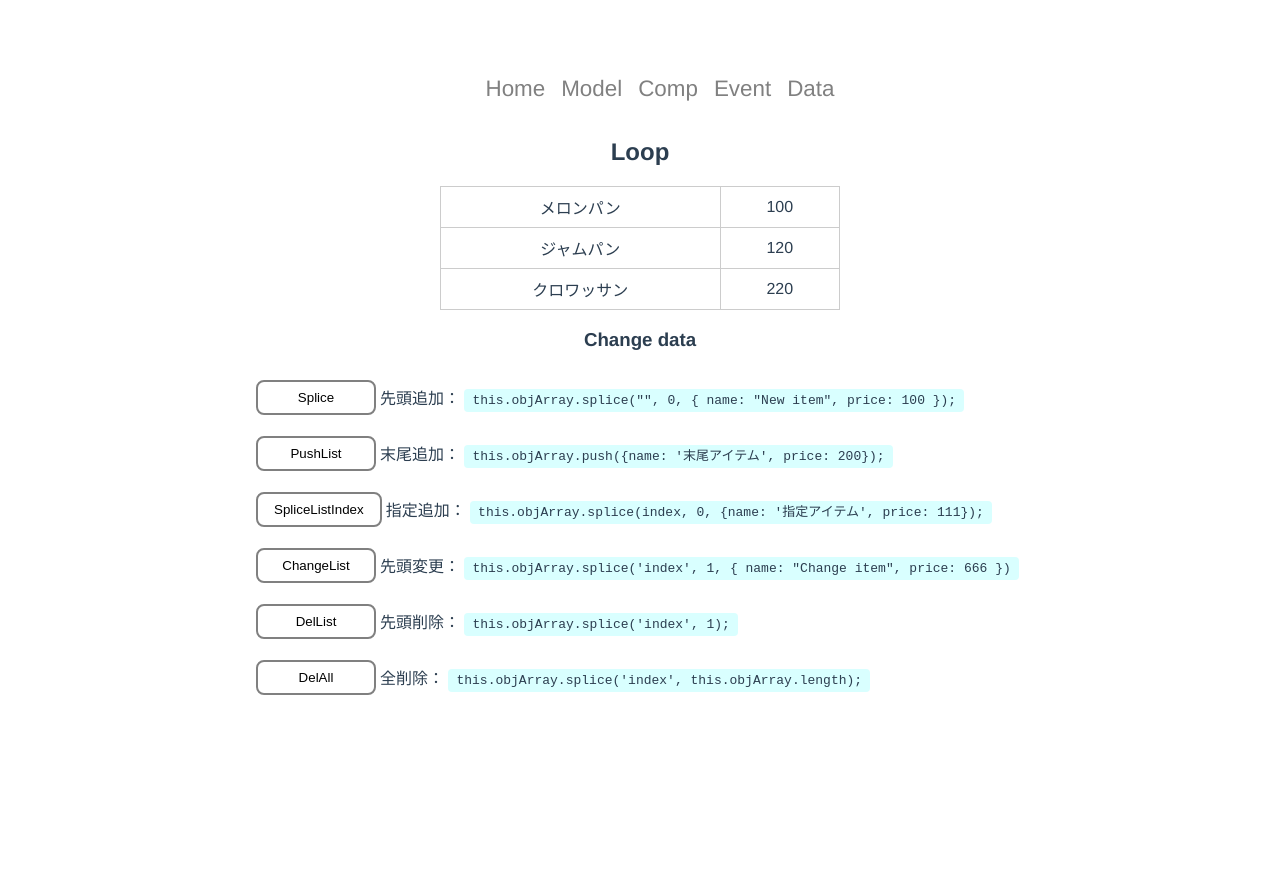
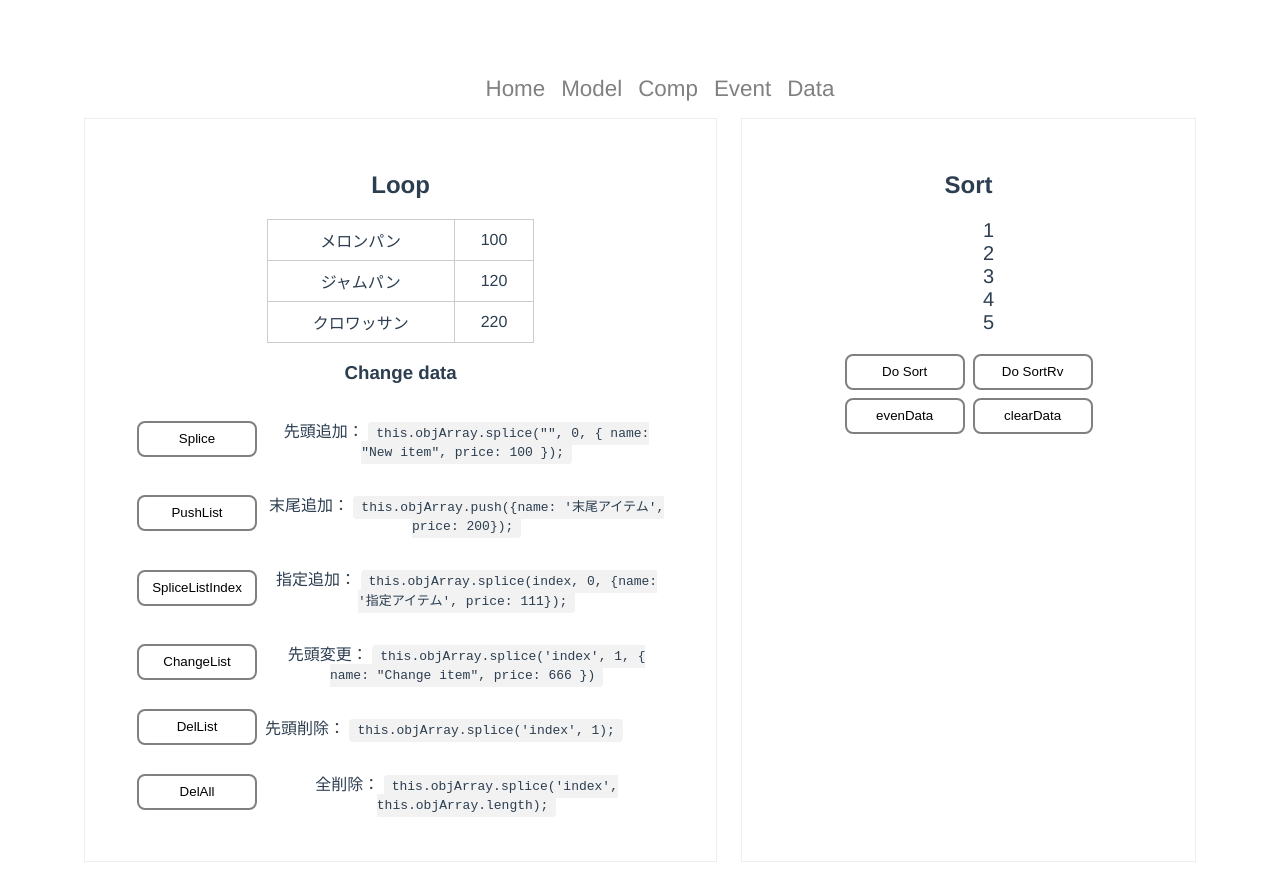
Before and after one commit to BoxPistols/move-vue-dev, a Vue app: page /comp in a window 1280 px wide. Before the commit the page ends 800 px from the top, so only its background shows below. Built offline with nearby package versions, Linux system fonts and the light colour scheme.

Commit message:
[Sort] sort filter / add pug npm

```diff
--- a/src/App.vue
+++ b/src/App.vue
@@ -21,6 +21,7 @@
   text-align center
   color #2c3e50
   margin-top 60px
+
 #nav
   ul
     display inline-flex
@@ -32,4 +33,26 @@
         color gray
         font-size 1.4rem
 
+button
+  box-sizing border-box
+  margin 4px
+  line-height calc(36px / 2)
+  height 36px
+  background-color transparent
+  border 2px solid gray
+  border-radius 8px
+  width auto
+  min-width 120px
+  cursor pointer
+  transition .2s
+  &:hove
+    background-color lightgrey
+  &:focus
+    border-radius 0
+
+code
+  background-color lighten(gray, 90%)
+  padding 4px 8px
+  border-radius 4px
+
 </style>
--- a/src/components/Array.vue
+++ b/src/components/Array.vue
@@ -112,20 +112,20 @@ export default {
     border 1px solid #ccc
     white-space nowrap
 
-button
-  padding 8px 16px
-  background-color transparent
-  border 2px solid gray
-  border-radius 8px
-  width auto
-  min-width 120px
-  margin auto
-  cursor pointer
-  transition .2s
-  &:hove
-    background-color lightgrey
-  &:focus
-    border-radius 0
+// button
+//   padding 8px 16px
+//   background-color transparent
+//   border 2px solid gray
+//   border-radius 8px
+//   width auto
+//   min-width 120px
+//   margin auto
+//   cursor pointer
+//   transition .2s
+//   &:hove
+//     background-color lightgrey
+//   &:focus
+//     border-radius 0
 
 .change-data
   &-org
@@ -136,11 +136,12 @@ button
   &-mol
     display flex
     justify-content center
+    align-items center
     p
       margin-left 4px
 
 code
-  background-color lighten(teal, 90%)
+  background-color lighten(gray, 90%)
   padding 4px 8px
   border-radius 4px
 </style>
--- /dev/null
+++ b/src/components/Sort.vue
@@ -0,0 +1,52 @@
+<template lang="pug">
+div
+  h2 Sort
+  ul
+    // 偶数の抽出
+    //- li(v-for="i in myArray" v-if="i % 2 == 0") {{ i }}
+    li(v-for="i in myArray") {{ i }}
+  button(@click="sortData(myArray)") Do Sort
+  button(@click="sortDataRv(myArray)") Do SortRv
+  button(@click="evenData(myArray)") evenData
+  button(@click="clearData(myArray)") clearData
+</template>
+
+<script>
+export default {
+  data() {
+    return {
+      // myArray: ["one", "two", "three", "four", "five"],
+      myArray: [1, 2, 3, 4, 5]
+    }
+  },
+  methods: {
+    sortData(v) {
+      v.sort(function(a, b) {
+        return (a < b ? -1 : 1)
+      })
+    },
+    sortDataRv(v) {
+      v.sort(function(a, b) {
+        return (a > b ? -1 : 1)
+      })
+    },
+    evenData() {
+      this.myArray = this.myArray.filter(
+        function(v) {
+          return v % 2 == 0
+        }
+      )
+    },
+    clearData() {
+      this.myArray = [1, 2, 3, 4, 5]
+    },
+  }
+}
+</script>
+
+<style lang="stylus" scoped>
+ul
+  list-style none
+  li
+    font-size 20px
+</style>
--- a/src/views/Comp.vue
+++ b/src/views/Comp.vue
@@ -1,18 +1,29 @@
 <template>
-    <div class="">
+    <div class="comp">
         <Array/>
+        <Sort/>
     </div>
 </template>
 
 <script>
-import Array from "@/components/Array";
+import Array from "@/components/Array"
+import Sort from '@/components/Sort'
 
 export default {
     components: {
-        Array
+        Array,
+        Sort
     }
 };
 </script>
 
 <style scoped lang="stylus">
+.comp
+  display flex
+  justify-content center
+  padding 0 5vw
+  div
+    border 1px solid #eee
+    margin 0 12px
+    padding 32px 48px
 </style>
```
Also changed, not shown: package.json (+8 -1 lines), 1 other file (tests, documents, lock files or other folders).
